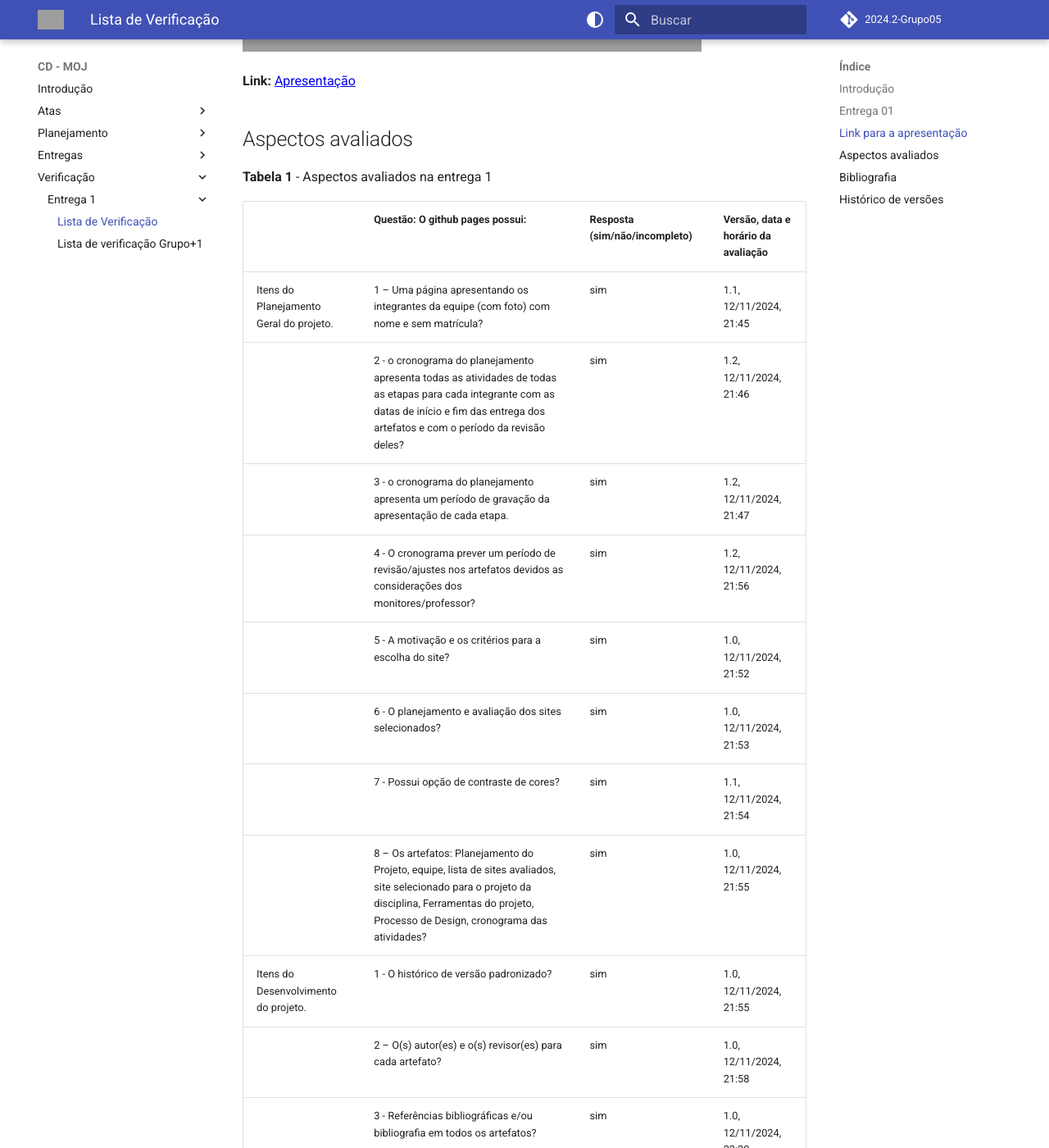
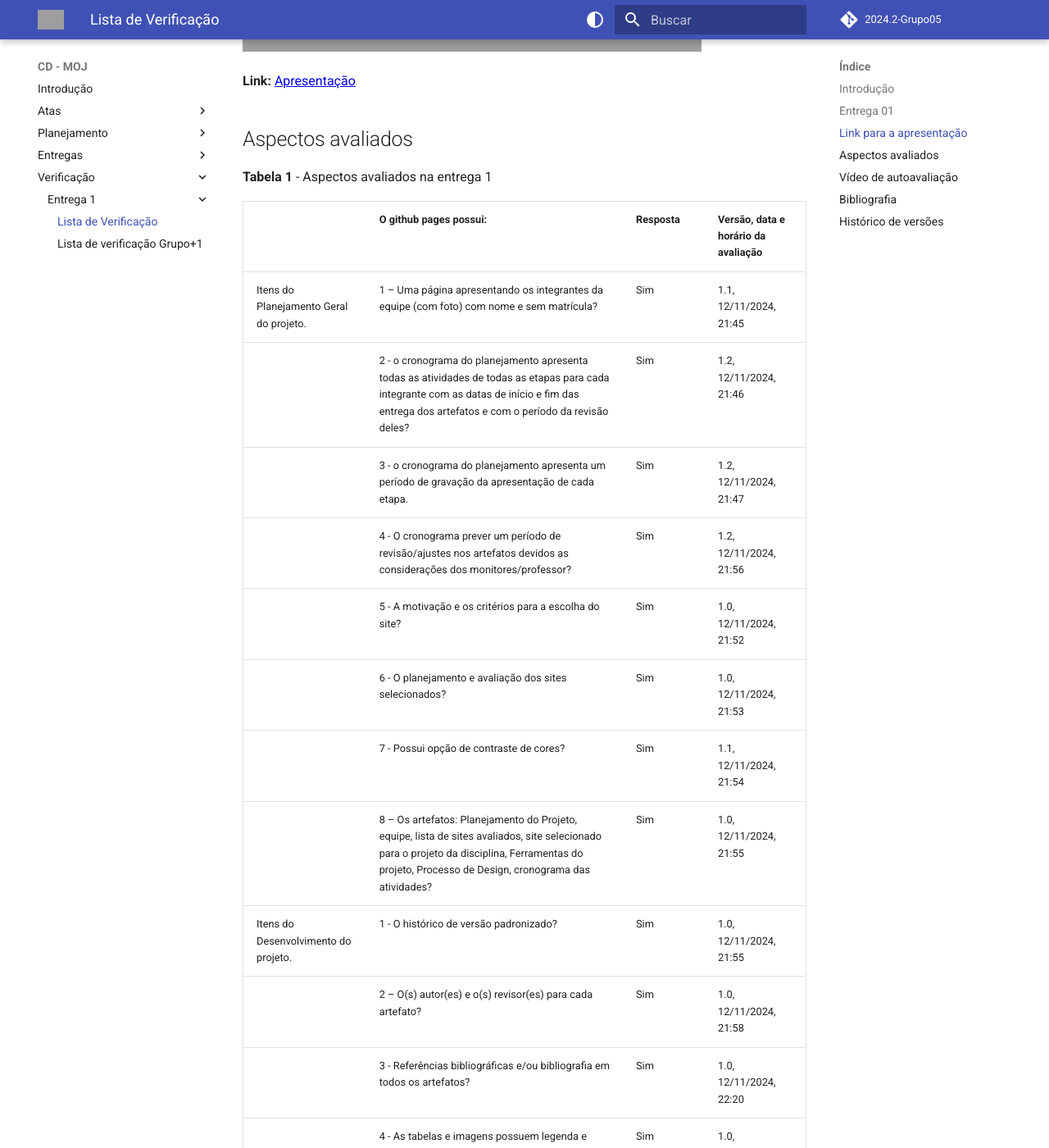
Before and after one commit to Interacao-Humano-Computador/2024.2-Grupo05, an MkDocs documentation site: the page built from docs/apresentacoes/apresentacao_1.md, in a window 1280 px wide and 1400 px high, scrolled down 1052 px. Shown: the whole window at 82% size. Built offline with MkDocs 1.6.1 and Material for MkDocs 9.7.7, drawn with Linux system fonts in a browser that asks for light colours; comment, search, counter and statistics services are not loaded; the version menu is left out; some of the changed text lies outside the part shown; grey boxes are pictures that could not be loaded.

Commit message:
docs: Adcionado o video de autoavaliação.

```diff
--- a/docs/apresentacoes/apresentacao_1.md
+++ b/docs/apresentacoes/apresentacao_1.md
@@ -28,28 +28,34 @@
 
 **Tabela 1** - Aspectos avaliados na entrega 1 </p>
 
-|                                         | Questão: O github pages possui:                                                                                                                                                                    | Resposta (sim/não/incompleto) | Versão, data e horário da avaliação |
-| --------------------------------------- | -------------------------------------------------------------------------------------------------------------------------------------------------------------------------------------------------- | ----------------------------- | ----------------------------------- |
-| Itens do Planejamento Geral do projeto. | 1 – Uma página apresentando os integrantes da equipe (com foto) com nome e sem matrícula?                                                                                                          | sim                           | 1.1, 12/11/2024, 21:45              |
-|                                         | 2 - o cronograma do planejamento apresenta todas as atividades de todas as etapas para cada integrante com as datas de início e fim das entrega dos artefatos e com o período da revisão deles?    | sim                           | 1.2, 12/11/2024, 21:46              |
-|                                         | 3 - o cronograma do planejamento apresenta um período de gravação da apresentação de cada etapa.                                                                                                   | sim                           | 1.2, 12/11/2024, 21:47              |
-|                                         | 4 - O cronograma prever um período de revisão/ajustes nos artefatos devidos as considerações dos monitores/professor?                                                                              | sim                           | 1.2, 12/11/2024, 21:56              |
-|                                         | 5 - A motivação e os critérios para a escolha do site?                                                                                                                                             | sim                           | 1.0, 12/11/2024, 21:52              |
-|                                         | 6 - O planejamento e avaliação dos sites selecionados?                                                                                                                                             | sim                           | 1.0, 12/11/2024, 21:53              |
-|                                         | 7 - Possui opção de contraste de cores?                                                                                                                                                            | sim                           | 1.1, 12/11/2024, 21:54              |
-|                                         | 8 – Os artefatos: Planejamento do Projeto, equipe, lista de sites avaliados, site selecionado para o projeto da disciplina, Ferramentas do projeto, Processo de Design, cronograma das atividades? | sim                           | 1.0, 12/11/2024, 21:55              |
-| Itens do Desenvolvimento do projeto.    | 1 - O histórico de versão padronizado?                                                                                                                                                             | sim                           | 1.0, 12/11/2024, 21:55              |
-|                                         | 2 – O(s) autor(es) e o(s) revisor(es) para cada artefato?                                                                                                                                          | sim                           | 1.0, 12/11/2024, 21:58              |
-|                                         | 3 - Referências bibliográficas e/ou bibliografia em todos os artefatos?                                                                                                                            | sim                           | 1.0, 12/11/2024, 22:20              |
-|                                         | 4 - As tabelas e imagens possuem legenda e fonte e elas chamadas dentro dos texto?                                                                                                                 | sim                           | 1.0, 12/11/2024, 21:59              |
-|                                         | 5 - Um texto fazendo uma introdução dos artefatos?                                                                                                                                                 | sim                           | 1.0, 12/11/2024, 22:00              |
-|                                         | 6 - o cronograma executado com quem realizou cada artefato/atividade com as datas de início e fim da construção/realização do artefato/atividade.                                                  | sim                           | 1.0, 12/11/2024,                    |
-|                                         | 7 - Ata(s) da(s) reuniões (com data, horário de início e do final, participantes, objetivo,atividades definidas etc).                                                                              | sim                           | 1.0, 12/11/2024, 22:03              |
-|                                         | 8 – A gravação da reunião do grupo.                                                                                                                                                                | sim                           | 1.0, 12/11/2024, 22:32              |
-|                                         | 9 - Vídeo de apresentação na categoria “não listado” no youtube?                                                                                                                                   | sim                           | 1.0, 12/11/2024, 22:03              |
-| Itens do conteúdo da disciplina         | A justificativa da escolha do Processo de Design? [Mayhew](../assets/Mayhew.png)                                                                                                                   | sim                           | 1.0, 12/11/2024, 22:47              |
+|                                         | O github pages possui:                                                                                                                                                                             | Resposta | Versão, data e horário da avaliação |
+| --------------------------------------- | -------------------------------------------------------------------------------------------------------------------------------------------------------------------------------------------------- | -------- | ----------------------------------- |
+| Itens do Planejamento Geral do projeto. | 1 – Uma página apresentando os integrantes da equipe (com foto) com nome e sem matrícula?                                                                                                          | Sim      | 1.1, 12/11/2024, 21:45              |
+|                                         | 2 - o cronograma do planejamento apresenta todas as atividades de todas as etapas para cada integrante com as datas de início e fim das entrega dos artefatos e com o período da revisão deles?    | Sim      | 1.2, 12/11/2024, 21:46              |
+|                                         | 3 - o cronograma do planejamento apresenta um período de gravação da apresentação de cada etapa.                                                                                                   | Sim      | 1.2, 12/11/2024, 21:47              |
+|                                         | 4 - O cronograma prever um período de revisão/ajustes nos artefatos devidos as considerações dos monitores/professor?                                                                              | Sim      | 1.2, 12/11/2024, 21:56              |
+|                                         | 5 - A motivação e os critérios para a escolha do site?                                                                                                                                             | Sim      | 1.0, 12/11/2024, 21:52              |
+|                                         | 6 - O planejamento e avaliação dos sites selecionados?                                                                                                                                             | Sim      | 1.0, 12/11/2024, 21:53              |
+|                                         | 7 - Possui opção de contraste de cores?                                                                                                                                                            | Sim      | 1.1, 12/11/2024, 21:54              |
+|                                         | 8 – Os artefatos: Planejamento do Projeto, equipe, lista de sites avaliados, site selecionado para o projeto da disciplina, Ferramentas do projeto, Processo de Design, cronograma das atividades? | Sim      | 1.0, 12/11/2024, 21:55              |
+| Itens do Desenvolvimento do projeto.    | 1 - O histórico de versão padronizado?                                                                                                                                                             | Sim      | 1.0, 12/11/2024, 21:55              |
+|                                         | 2 – O(s) autor(es) e o(s) revisor(es) para cada artefato?                                                                                                                                          | Sim      | 1.0, 12/11/2024, 21:58              |
+|                                         | 3 - Referências bibliográficas e/ou bibliografia em todos os artefatos?                                                                                                                            | Sim      | 1.0, 12/11/2024, 22:20              |
+|                                         | 4 - As tabelas e imagens possuem legenda e fonte e elas chamadas dentro dos texto?                                                                                                                 | Sim      | 1.0, 12/11/2024, 21:59              |
+|                                         | 5 - Um texto fazendo uma introdução dos artefatos?                                                                                                                                                 | Sim      | 1.0, 12/11/2024, 22:00              |
+|                                         | 6 - o cronograma executado com quem realizou cada artefato/atividade com as datas de início e fim da construção/realização do artefato/atividade.                                                  | Sim      | 1.0, 12/11/2024,                    |
+|                                         | 7 - Ata(s) da(s) reuniões (com data, horário de início e do final, participantes, objetivo,atividades definidas etc).                                                                              | Sim      | 1.0, 12/11/2024, 22:03              |
+|                                         | 8 – A gravação da reunião do grupo.                                                                                                                                                                | Sim      | 1.0, 12/11/2024, 22:32              |
+|                                         | 9 - Vídeo de apresentação na categoria “não listado” no youtube?                                                                                                                                   | Sim      | 1.0, 12/11/2024, 22:03              |
+| Itens do conteúdo da disciplina         | A justificativa da escolha do Processo de Design? [Mayhew](../assets/Mayhew.png)                                                                                                                   | Sim      | 1.0, 12/11/2024, 22:47              |
 
 Fonte: [Ruan Carvalho](https://github.com/Ruan-Carvalho), 2024
+
+## Vídeo de autoavaliação
+
+<iframe width="560" height="315" src="https://www.youtube.com/embed/pMj8AjyJa5I?si=6qIOqVE_-W7FWPR5" title="YouTube video player" frameborder="0" allow="accelerometer; autoplay; clipboard-write; encrypted-media; gyroscope; picture-in-picture; web-share" referrerpolicy="strict-origin-when-cross-origin" allowfullscreen></iframe>
+
+**Link:** [Autoavaliação](https://www.youtube.com/watch?v=pMj8AjyJa5I)
 
 ## Bibliografia
 
```
Also changed, not shown: other parts of docs/apresentacoes/apresentacao_1.md (+4 -3 lines), docs/apresentacoes/avaliação-grupo06.md (+1 -1 lines).
